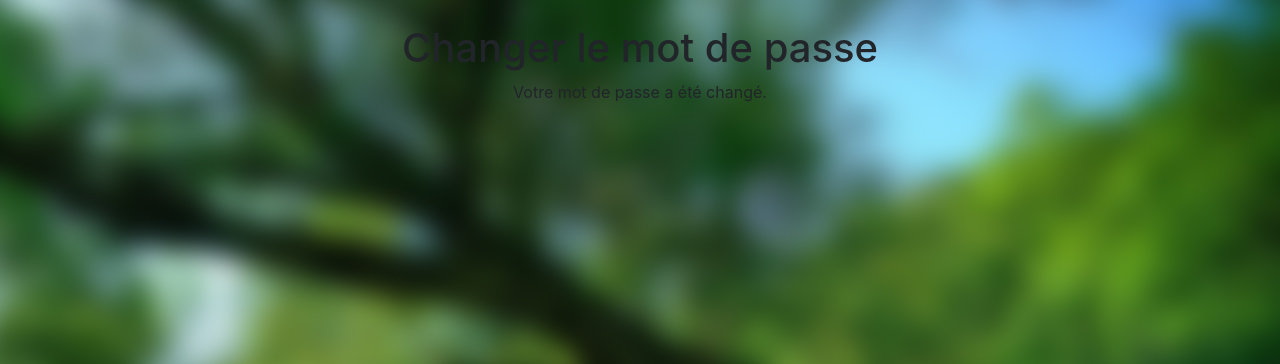
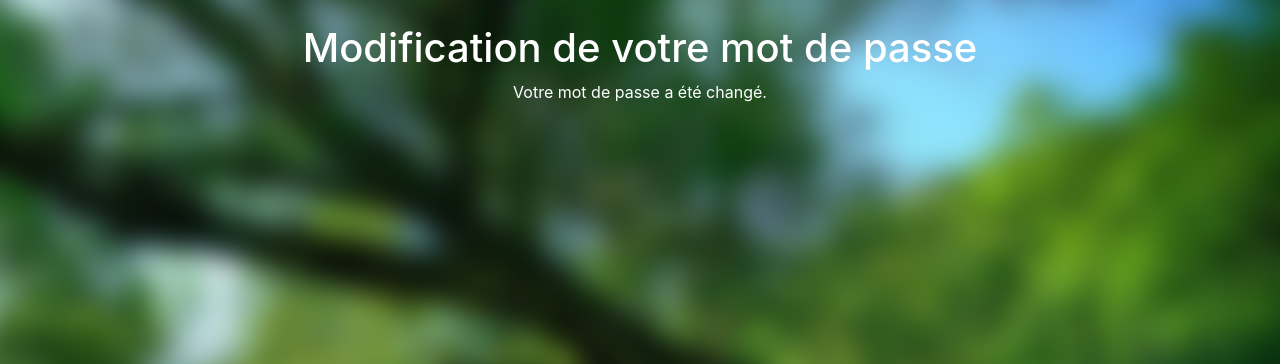
Before and after one commit to Rody96/Mobilez2, a Django app: template templates/account/password_reset_from_key.html in a window 1280 px wide. Shown: the part 56-420 px from the top of the page. Run offline with Django 3.2, Linux system fonts and the light colour scheme; the template is opened without the code that fills it, so the values that code supplies are empty; some libraries are stand-ins or nearby versions.

Commit message:
update modif pwd page

```diff
--- /dev/null
+++ b/static/css/chang.css
@@ -0,0 +1,15 @@
+.chang {
+    color: white;
+}
+
+.chang2 {
+   background-color:rgba(0, 0, 0, 0.5);
+    padding: 3em;
+    border-radius: 50px;
+    margin-left: 10%;
+    margin-right: 10%;
+}
+
+.chang2 form {
+    margin-top: 2em;
+}
--- a/templates/account/password_reset_from_key.html
+++ b/templates/account/password_reset_from_key.html
@@ -1,16 +1,20 @@
 {% extends "account/base.html" %}
+{% load i18n %}
+{% block head_title %}{% trans "Modification de votre mot de passe" %}{% endblock %}
+{% block content %}
 
-{% load i18n %}
-{% block head_title %}{% trans "Changer le mot de passe" %}{% endblock %}
+    <div class="chang">
 
-{% block content %}
-    <h1>{% if token_fail %}{% trans "Erreur interne" %}{% else %}{% trans "Changer le mot de passe" %}{% endif %}</h1>
+    <h1>{% if token_fail %}{% trans "Erreur interne" %}{% else %}{% trans "Modification de votre mot de passe" %}{% endif %}</h1>
 
     {% if token_fail %}
         {% url 'account_reset_password' as passwd_reset_url %}
         <p>{% blocktrans %}Le lien de réinitialisation du mot de passe n'était pas valide, peut-être parce qu'il a déjà été utilisé.  S'il vous plaît demandez <a href="{{ passwd_reset_url }}">un nouveau changement du mot de passe.</a>.{% endblocktrans %}</p>
     {% else %}
         {% if form %}
+
+            <div class="chang2">
+
             <form method="POST" action="{{ action_url }}">
                 {% csrf_token %}
                 {{ form.as_p }}
@@ -20,4 +24,7 @@
             <p>{% trans 'Votre mot de passe a été changé.' %}</p>
         {% endif %}
     {% endif %}
+    </div>
+    </div>
+
 {% endblock %}
--- a/templates/base.html
+++ b/templates/base.html
@@ -16,9 +16,10 @@
     <link rel="stylesheet" href="{% static "/css/base.css" %}">
     <link rel="stylesheet" href="{% static "/css/mail.css" %}">
     <link rel="stylesheet" href="{% static "/css/reinit.css" %}">
+    <link rel="stylesheet" href="{% static "/css/chang.css" %}">
     <link rel="stylesheet" href="{% static "/css/map.css" %}">
-<link rel="stylesheet" href="{% static "/css/mdp.css" %}">
-<link rel="stylesheet" href="{% static "/css/signIn.css" %}">
+    <link rel="stylesheet" href="{% static "/css/mdp.css" %}">
+    <link rel="stylesheet" href="{% static "/css/signIn.css" %}">
     <link rel="stylesheet" href="{% static "/css/signOut.css" %}">
     <meta name="viewport" content="width=device-width, initial-scale=1, shrink-to-fit=no">
 {#    navbar ------------------------#}
```
